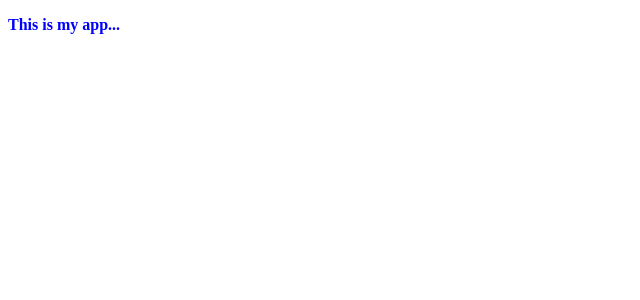
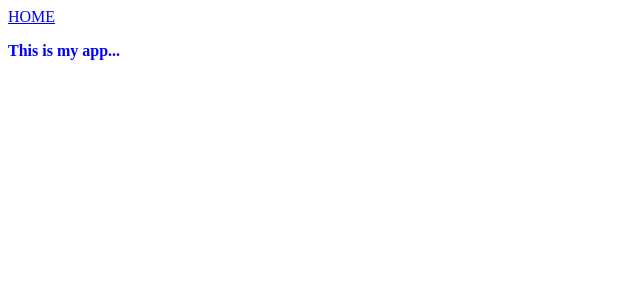
Before and after one commit to ed-gms/mybooklist, a React (Create React App) app: page / in a window 1280 px wide. Shown: the top 300 px of the page, without its empty margins (0-640 px from the left). Built offline with nearby package versions, Linux system fonts and the light colour scheme.

Commit message:
implementing router

```diff
--- a/package.json
+++ b/package.json
@@ -3,8 +3,10 @@
   "version": "0.1.0",
   "private": true,
   "dependencies": {
+    "ajv": "^6.5.1",
     "react": "^16.4.0",
     "react-dom": "^16.4.0",
+    "react-router-dom": "^4.3.1",
     "react-scripts": "1.1.4"
   },
   "scripts": {
@@ -17,7 +19,7 @@
     "eslint-config-airbnb": "^16.1.0",
     "eslint-config-prettier": "^2.9.0",
     "eslint-plugin-import": "^2.12.0",
-    "eslint-plugin-jsx-a11y": "^6.0.3",
+    "eslint-plugin-jsx-a11y": "^5.1.1",
     "eslint-plugin-prettier": "^2.6.0",
     "eslint-plugin-react": "^7.9.1",
     "prettier": "^1.13.5"
--- a/src/App.js
+++ b/src/App.js
@@ -1,10 +1,11 @@
 import React, { Component } from 'react';
-import './assets/main.css';
+import NavBar from './components/NavBar';
 
 class App extends Component {
   render() {
     return (
       <div className="App">
+        <NavBar />
         <p>This is my app...</p>
       </div>
     );
--- /dev/null
+++ b/src/components/NavBar.js
@@ -0,0 +1,16 @@
+import React, { Component } from 'react';
+import { Link } from 'react-router-dom';
+
+class Nav extends Component {
+  render() {
+    return (
+      <div>
+        <Link to="/">
+          <span>HOME</span>
+        </Link>
+      </div>
+    );
+  }
+}
+
+export default Nav;
--- a/src/index.js
+++ b/src/index.js
@@ -1,7 +1,14 @@
 import React from 'react';
 import ReactDOM from 'react-dom';
+import './assets/main.css';
 import App from './App';
 import registerServiceWorker from './registerServiceWorker';
+import { BrowserRouter as Router, Route } from 'react-router-dom';
 
-ReactDOM.render(<App />, document.getElementById('root'));
+ReactDOM.render(
+  <Router>
+    <Route path="/" component={App} />
+  </Router>,
+  document.getElementById('root')
+);
 registerServiceWorker();
```
Also changed, not shown: src/components/SingleBook.js (added, +13 -0 lines), 1 other file (tests, documents, lock files or other folders).
